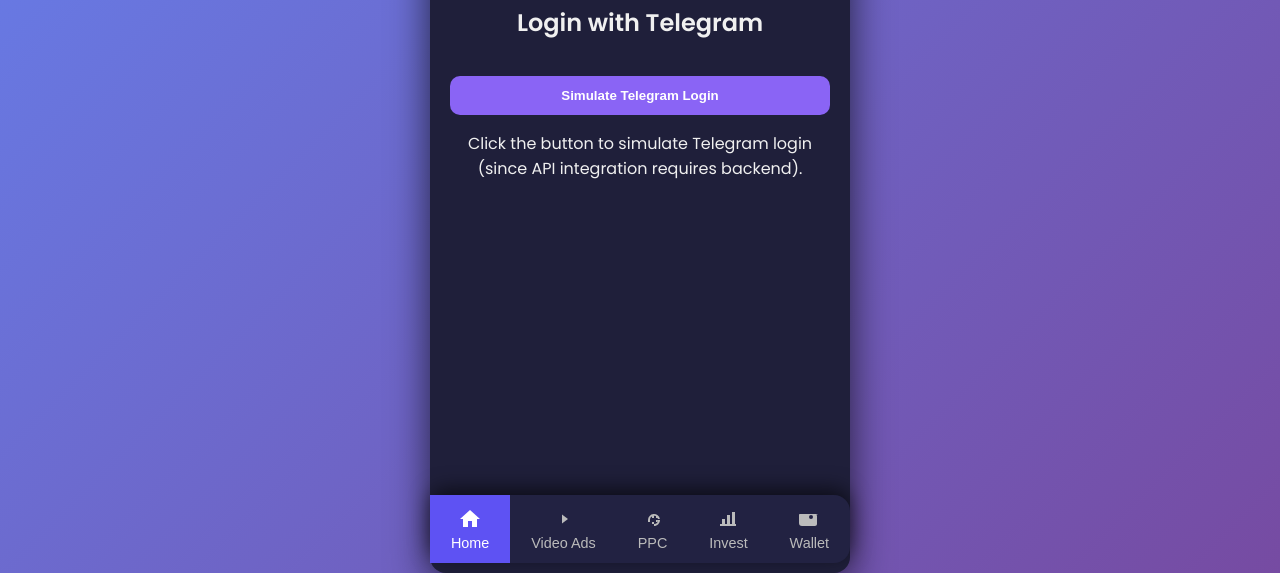
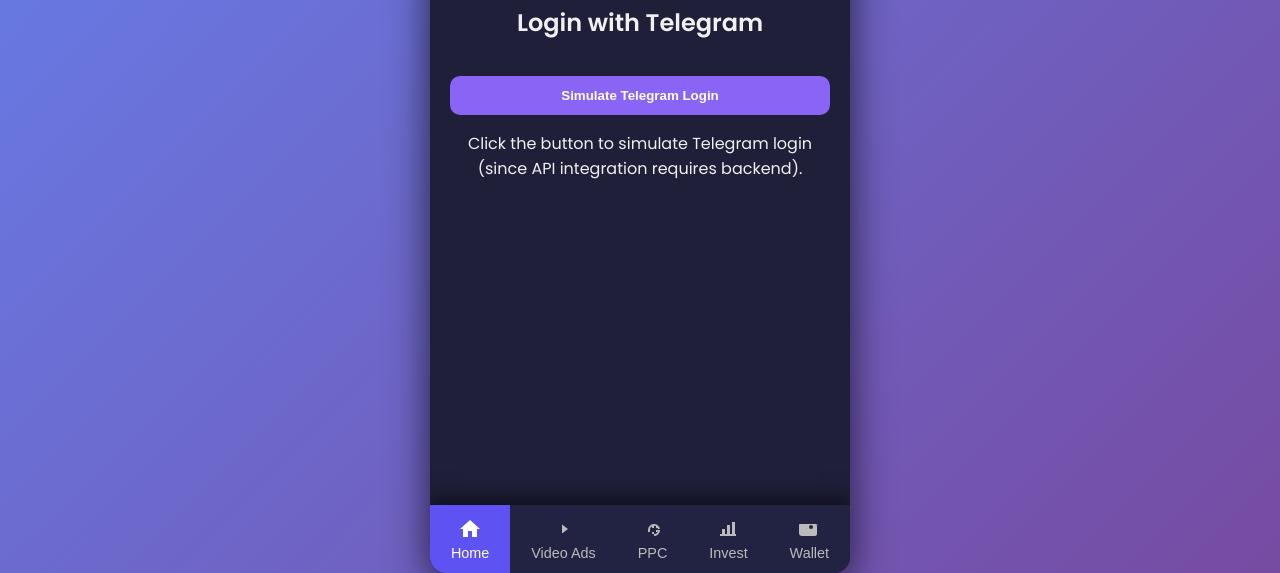
Before and after one commit to mahbub50000/Eazycash, a plain HTML site: page index.html in a window 1280 px wide. Shown: the part 227-800 px from the top of the page. Drawn offline with Linux system fonts and the light colour scheme.

Commit message:
Update index.html

```diff
--- a/index.html
+++ b/index.html
@@ -44,17 +44,9 @@
     overflow-y: auto;
   }
   footer {
-    position: fixed;
-    bottom: 10px;
-    left: 50%;
-    transform: translateX(-50%);
-    width: 420px;
-    max-width: 100%;
     display: flex;
     background: #222242;
     box-shadow: 0 -6px 20px rgba(0,0,0,0.6);
-    border-radius: 16px;
-    z-index: 1000;
   }
   footer button {
     flex-grow: 1;
```
